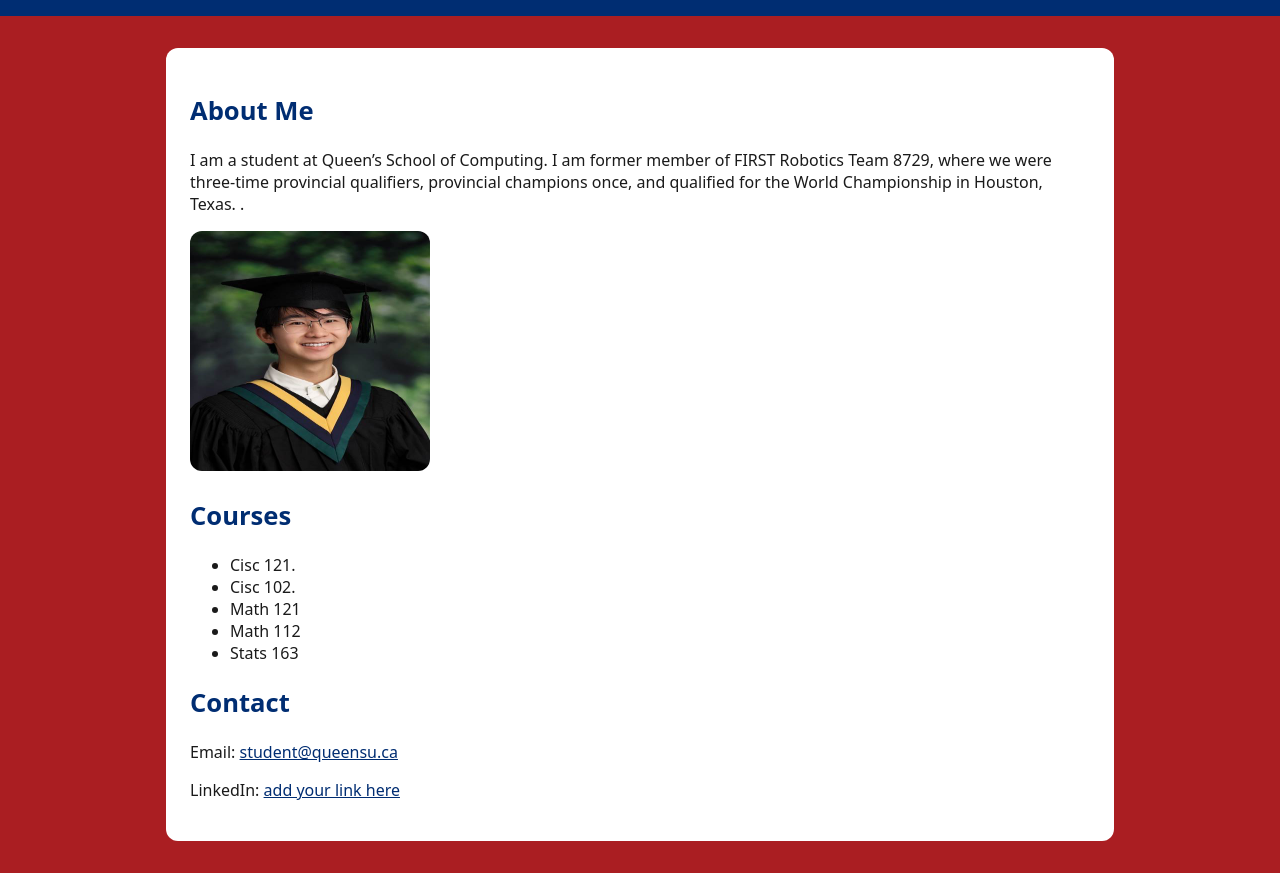
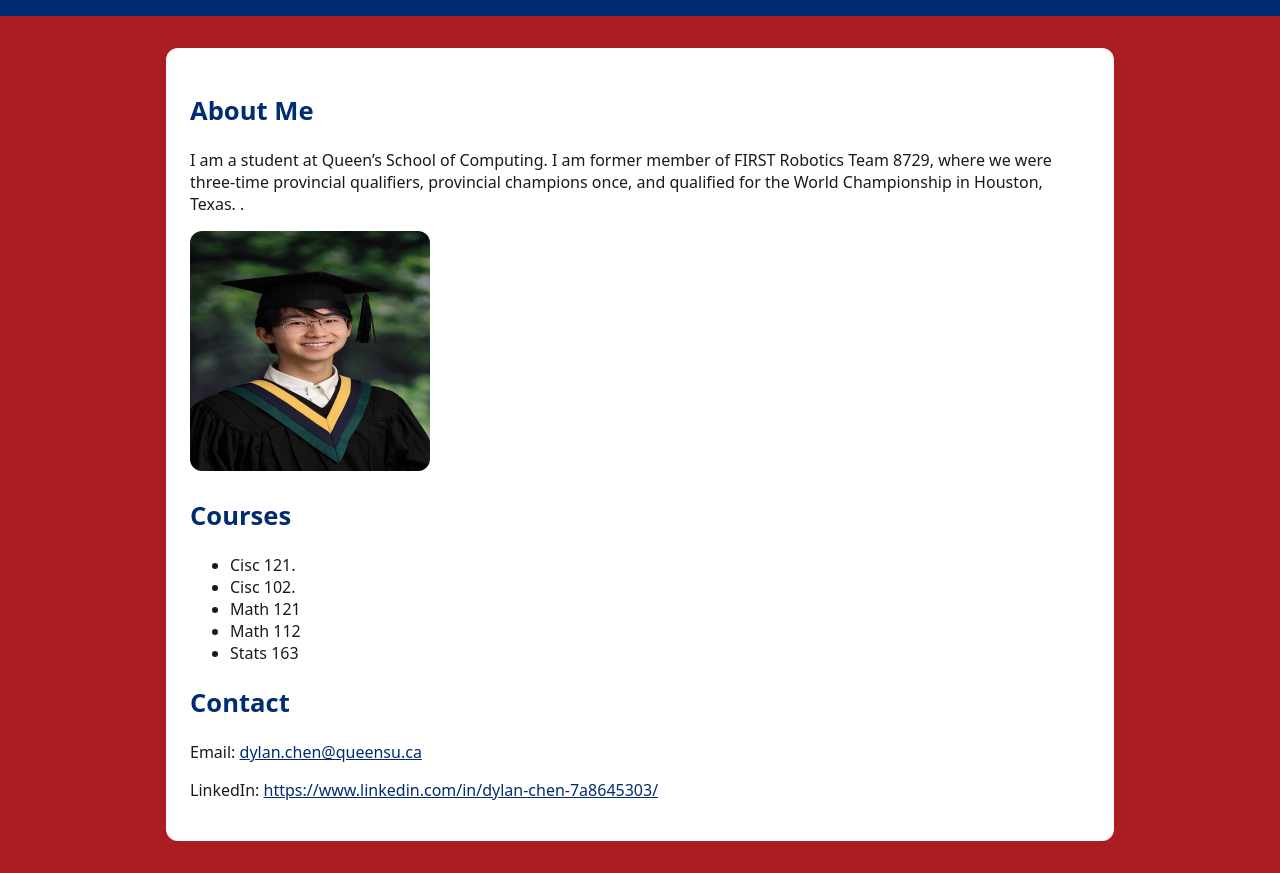
Before and after one commit to RaiiClouds/queens-student-page, a plain HTML site: page index.html in a window 1280 px wide. Shown: the part 102-975 px from the top of the page. Drawn offline with Linux system fonts and the light colour scheme.

Commit message:
Update index.html

```diff
--- a/index.html
+++ b/index.html
@@ -31,8 +31,8 @@
 
       <!-- ====== CONTACT (update your links) ====== -->
       <h2>Contact</h2>
-      <p>Email: <a href="mailto:student@queensu.ca">student@queensu.ca</a></p>
-      <p>LinkedIn: <a href="#">add your link here</a></p>
+      <p>Email: <a href="mailto:dylan.chen@queensu.ca">dylan.chen@queensu.ca</a></p>
+      <p>LinkedIn: <a href="#">https://www.linkedin.com/in/dylan-chen-7a8645303/</a></p>
     </main>
   </body>
 </html>
```
